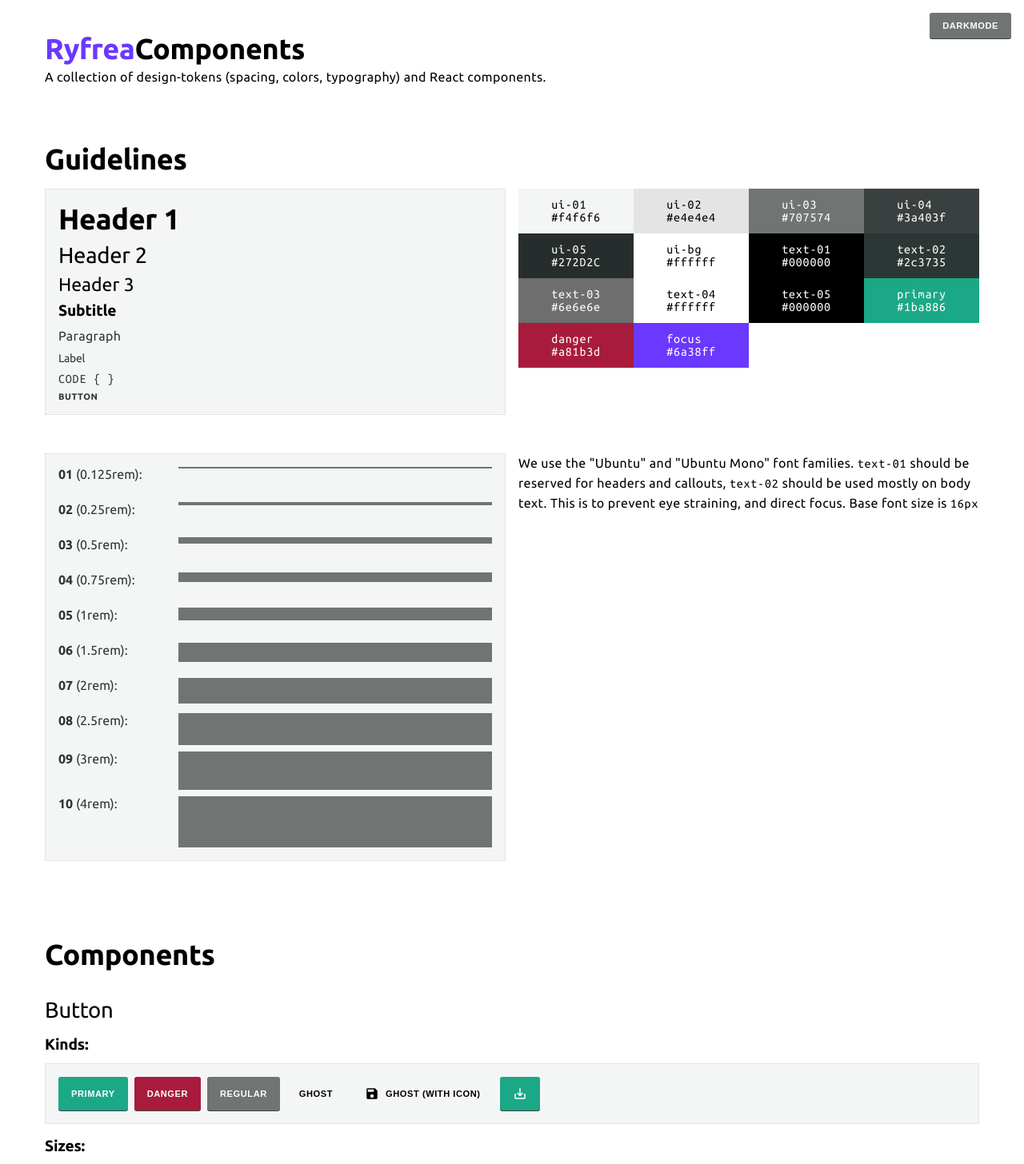
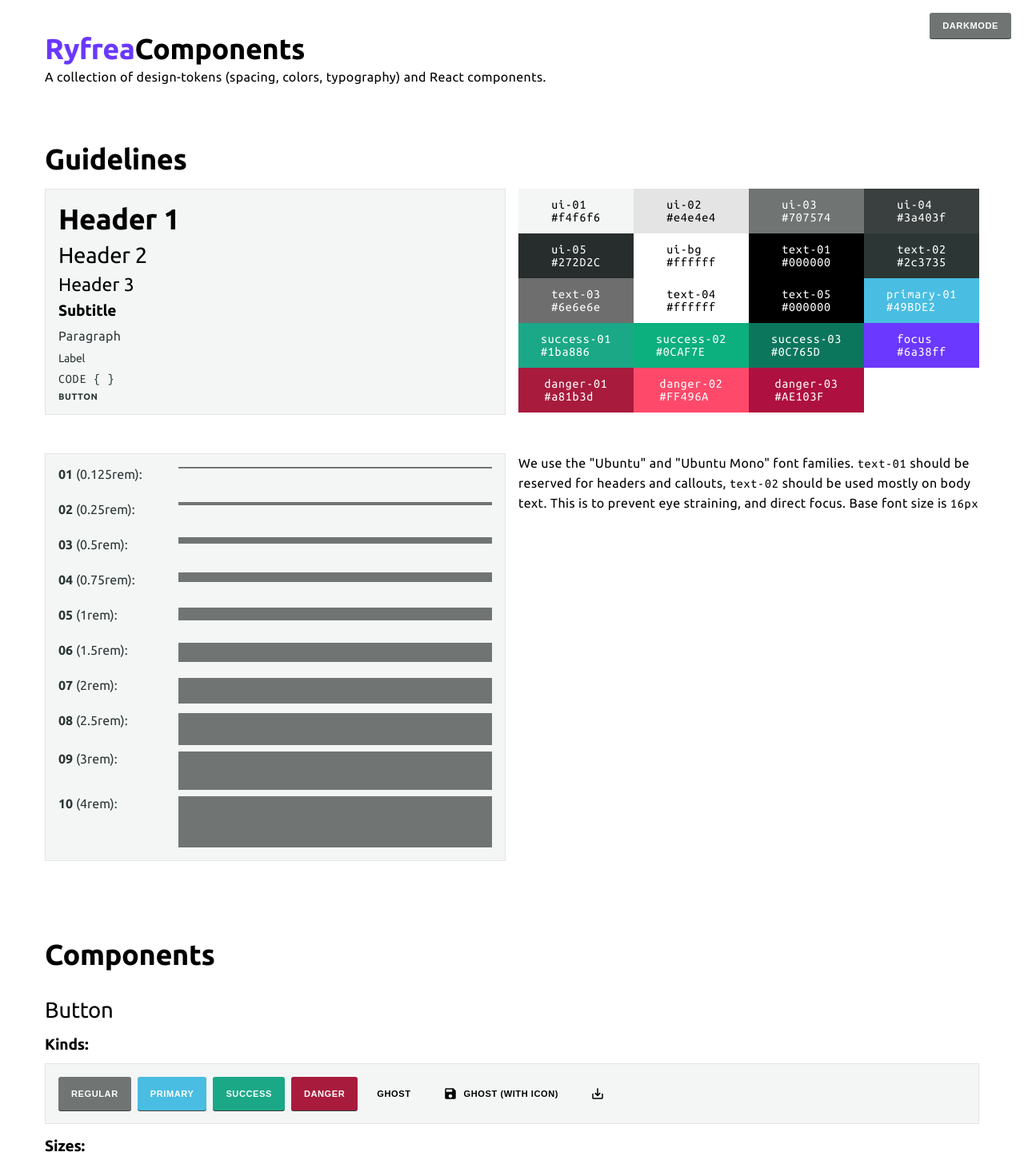
Before and after one commit to ryfylke-react-as/design, a React (Create React App) app: page / in a window 1280 px wide. Shown: the top 1456 px of the page at 80% size. Built offline with nearby package versions, Linux system fonts and the light colour scheme.

Commit message:
chore: Updated colors, fixed Button styles

```diff
--- a/src/App.tsx
+++ b/src/App.tsx
@@ -1,6 +1,5 @@
 import { useEffect, useState } from "react";
 import styled from "styled-components";
-import { LabelGroup } from "./components/LabelGroup";
 import { Header } from "./components/Header";
 import { Text } from "./components/Text";
 import { ToastProvider } from "./components/ToastProvider";
@@ -41,6 +40,7 @@ function App() {
           size="sm"
           onClick={() => setDM(!isDm)}
           icon={isDm ? <Check /> : undefined}
+          isFixedPosition
         >
           Darkmode
         </Button>
--- a/src/components/Button.tsx
+++ b/src/components/Button.tsx
@@ -1,15 +1,24 @@
-import { ButtonHTMLAttributes, ReactNode } from "react";
+import {
+  ButtonHTMLAttributes,
+  CSSProperties,
+  MouseEvent,
+  ReactNode,
+  useRef,
+  useState,
+} from "react";
 import styled, { keyframes } from "styled-components";
 import {
   applyFocusStyles,
   applyFontKind,
 } from "../styled-utils";
 import { ButtonKind, ButtonSize } from "../types";
+import { getTotalOffset } from "../utils";
 
 interface ButtonProps
   extends ButtonHTMLAttributes<HTMLButtonElement> {
   kind?: ButtonKind;
   size?: ButtonSize;
+  isFixedPosition?: boolean;
   /** Made for MUI-icons */
   icon?: ReactNode;
 }
@@ -19,14 +28,49 @@ export function Button({
   size = "md",
   children,
   icon,
+  isFixedPosition,
   ...rest
 }: ButtonProps) {
+  const buttonRef = useRef<HTMLButtonElement>(null);
+  const [mousePos, setMousePos] = useState({
+    x: 0,
+    y: 0,
+  });
+  const onMouseMove = (event: MouseEvent<HTMLButtonElement>) => {
+    if (buttonRef?.current) {
+      const { pageX, pageY } = event;
+      const { offsetLeft, offsetTop } = getTotalOffset(
+        buttonRef?.current
+      );
+
+      let x = pageX - offsetLeft;
+      let y = pageY - offsetTop;
+      if (isFixedPosition) {
+        x -= window.scrollX;
+        y -= window.scrollY;
+      }
+
+      setMousePos({
+        x,
+        y,
+      });
+    }
+  };
   return (
     <StyledButton
       kind={kind}
       size={size}
       type={rest?.type ?? "button"}
+      ref={buttonRef}
+      onMouseMove={onMouseMove}
       {...rest}
+      style={
+        {
+          "--x": mousePos.x,
+          "--y": mousePos.y,
+          ...(rest?.style ?? {}),
+        } as CSSProperties
+      }
       className={`ryfre--button ${rest?.className ?? ""}`}
     >
       <span>
@@ -44,9 +88,26 @@ type StyledProps = {
 
 const KIND_TO_BG: Record<ButtonKind, string> = {
   regular: "var(--c-ui-03)",
-  danger: "var(--c-danger)",
+  danger: "var(--c-danger-01)",
   ghost: "transparent",
-  primary: "var(--c-primary)",
+  primary: "var(--c-primary-01)",
+  success: "var(--c-success-01)",
+};
+
+const KIND_TO_HOVER_BG: Record<ButtonKind, string> = {
+  regular: "var(--c-ui-04)",
+  danger: "var(--c-danger-02)",
+  ghost: "var(--c-ui-04)",
+  primary: "var(--c-ui-04)",
+  success: "var(--c-success-02)",
+};
+
+const KIND_TO_ACTIVE_BG: Record<ButtonKind, string> = {
+  regular: "#000",
+  danger: "var(--c-danger-03)",
+  ghost: "#000",
+  primary: "#000",
+  success: "var(--c-success-03)",
 };
 
 const KIND_TO_CONTRAST: Record<ButtonKind, string> = {
@@ -54,6 +115,7 @@ const KIND_TO_CONTRAST: Record<ButtonKind, string> = {
   danger: "var(--c-text-04)",
   ghost: "var(--c-text-01)",
   primary: "var(--c-text-04)",
+  success: "var(--c-text-04)",
 };
 
 const SIZE_TO_HEIGHT: Record<ButtonSize, string> = {
@@ -96,6 +158,7 @@ export const StyledButton = styled.button<StyledProps>`
   align-items: center;
   height: ${(props) => SIZE_TO_HEIGHT[props.size]};
   box-shadow: 0px 1px 0px 0px var(--c-ui-04);
+  transition: background 0.1s var(--ease-01);
   ${(props) =>
     props.kind === "ghost" &&
     `
@@ -106,8 +169,8 @@ export const StyledButton = styled.button<StyledProps>`
     box-shadow: none !important;
   }
   &:hover {
-    transition: background 0.1s var(--ease-01);
-    background: var(--c-ui-04);
+    transition: background 0.2s var(--ease-01);
+    background: ${(props) => KIND_TO_HOVER_BG[props.kind]};
     color: var(--c-text-04);
     box-shadow: 0px 1px 0px 0px var(--c-ui-05);
     ${(props) =>
@@ -115,6 +178,33 @@ export const StyledButton = styled.button<StyledProps>`
       `
     box-shadow:none;
   `}
+  }
+  position: relative;
+  overflow: hidden;
+  &::after {
+    content: "";
+    position: absolute;
+    transform: translate(-50%, -50%) scale(0.1);
+    --size: 120%;
+    height: var(--size);
+    aspect-ratio: 1/1;
+    background: #fff;
+    pointer-events: none;
+    opacity: 0;
+    top: calc(var(--y) * 1px);
+    left: calc(var(--x) * 1px);
+    transition: transform 0.2s var(--ease-01),
+      opacity 0.2s var(--ease-01);
+    border-radius: 50%;
+    z-index: 0;
+  }
+  &:hover::after {
+    opacity: 0.1;
+    transform: translate(-50%, -50%) scale(2);
+  }
+  &:active::after {
+    opacity: 0;
+    transform: translate(-50%, -50%) scale(3) scaleX(6);
   }
   > span {
     transition: transform 0.1s var(--ease-01);
@@ -129,11 +219,11 @@ export const StyledButton = styled.button<StyledProps>`
     }
   }
   &:active {
-    background: #000;
+    background: ${(props) => KIND_TO_ACTIVE_BG[props.kind]};
     color: var(--c-text-04);
     transition: background 0.2s var(--ease-01);
     > span {
-      transform: translateY(1px);
+      transform: translateY(1px) rotate(-0.5deg);
     }
   }
   cursor: pointer;
--- a/src/components/LabelGroup.tsx
+++ b/src/components/LabelGroup.tsx
@@ -35,7 +35,7 @@ export function LabelGroup({
 
 const InvalidText = styled.span`
   ${applyFontKind("label")}
-  color:var(--c-danger);
+  color:var(--c-danger-01);
   white-space: nowrap;
   overflow: hidden;
   text-overflow: ellipsis;
@@ -49,7 +49,7 @@ type LabelProps = {
 export const StyledLabel = styled.label<LabelProps>`
   ${applyFontKind("label")}
   color:${(props) =>
-    props.invalid ? "var(--c-danger)" : "var(--c-text-02)"};
+    props.invalid ? "var(--c-danger-01)" : "var(--c-text-02)"};
   display: flex;
   flex-direction: column;
   gap: var(--s-02);
@@ -63,6 +63,6 @@ export const StyledLabel = styled.label<LabelProps>`
   ${(props) =>
     props.invalid &&
     `
-      --c-focus: var(--c-danger);
+      --c-focus: var(--c-danger-01);
   `}
 `;
--- a/src/components/Select.tsx
+++ b/src/components/Select.tsx
@@ -314,7 +314,7 @@ const SelectButton = styled.button<SelectButtonProps>`
   ${(props) =>
     props.invalid &&
     `
-      outline: 1px solid var(--c-danger);
+      outline: 1px solid var(--c-danger-01);
   `}
   svg {
     fill: var(--c-focus);
--- a/src/components/TextInput.tsx
+++ b/src/components/TextInput.tsx
@@ -74,9 +74,9 @@ const StyledInput = styled.input<StyledProps>`
   ${(props) =>
     props.invalid &&
     `
-      outline: 1px solid var(--c-danger);
+      outline: 1px solid var(--c-danger-01);
     &:hover {
-        outline: 1px solid var(--c-danger);
+        outline: 1px solid var(--c-danger-01);
     }
   `}
   &::placeholder {
--- a/src/components/ToastProvider.tsx
+++ b/src/components/ToastProvider.tsx
@@ -121,9 +121,9 @@ type ToastItemContainerProps = {
 };
 
 const KIND_TO_BG: Record<ToastKind, string> = {
-  error: "var(--c-danger)",
+  error: "var(--c-danger-01)",
   info: "var(--c-ui-02)",
-  success: "var(--c-primary)",
+  success: "var(--c-success-01)",
 };
 const KIND_TO_COLOR: Record<ToastKind, string> = {
   error: "var(--c-text-04)",
--- a/src/demo.constants.tsx
+++ b/src/demo.constants.tsx
@@ -25,11 +25,25 @@ export const buttonKinds: Array<{
   onClick?: () => void;
 }> = [
   {
+    kind: "regular",
+    text: "Regular",
+    onClick: () => toast("Clicked regular button"),
+  },
+  {
     kind: "primary",
     text: "Primary",
     onClick: () =>
       toast({
         text: "Clicked primary button",
+        kind: "success",
+      }),
+  },
+  {
+    kind: "success",
+    text: "Success",
+    onClick: () =>
+      toast({
+        text: "Clicked success button",
         kind: "success",
       }),
   },
@@ -43,11 +57,6 @@ export const buttonKinds: Array<{
       }),
   },
   {
-    kind: "regular",
-    text: "Regular",
-    onClick: () => toast("Clicked regular button"),
-  },
-  {
     kind: "ghost",
     text: "Ghost",
   },
@@ -57,7 +66,7 @@ export const buttonKinds: Array<{
     icon: <Save />,
   },
   {
-    kind: "primary",
+    kind: "ghost",
     text: "",
     icon: <SaveAlt />,
     onClick: () =>
--- a/src/tokens/colors.ts
+++ b/src/tokens/colors.ts
@@ -16,9 +16,14 @@ export const colors: {
     "text-03": "#9e9e9e",
     "text-04": "#ffffff",
     "text-05": "#000000",
-    primary: "#1ba886",
-    danger: "#a81b3d",
+    "primary-01": "#49BDE2",
+    "success-01": "#1ba886",
+    "success-02": "#0CAF7E",
+    "success-03": "#0C765D",
     focus: "#8056ff",
+    "danger-01": "#D95373",
+    "danger-02": "#FF496A",
+    "danger-03": "#AE103F",
   },
   lm: {
     "ui-01": "#f4f6f6",
@@ -32,8 +37,13 @@ export const colors: {
     "text-03": "#6e6e6e",
     "text-04": "#ffffff",
     "text-05": "#000000",
-    primary: "#1ba886",
-    danger: "#a81b3d",
+    "primary-01": "#49BDE2",
+    "success-01": "#1ba886",
+    "success-02": "#0CAF7E",
+    "success-03": "#0C765D",
     focus: "#6a38ff",
+    "danger-01": "#a81b3d",
+    "danger-02": "#FF496A",
+    "danger-03": "#AE103F",
   },
 };
--- a/src/utils.ts
+++ b/src/utils.ts
@@ -17,3 +17,16 @@ export function pickTextColor(
     ? darkColor
     : lightColor;
 }
+
+export const getTotalOffset = (el: HTMLElement) => {
+  let a = el,
+    offsetLeft = 0,
+    offsetTop = 0;
+  while (a) {
+    // while "a" (element or parent element) exists
+    offsetLeft += a.offsetLeft;
+    offsetTop += a.offsetTop;
+    a = a.offsetParent as HTMLElement; // reassign "a" to parent element
+  }
+  return { offsetLeft, offsetTop };
+};
```
Also changed, not shown: src/types.ts (+8 -2 lines).
